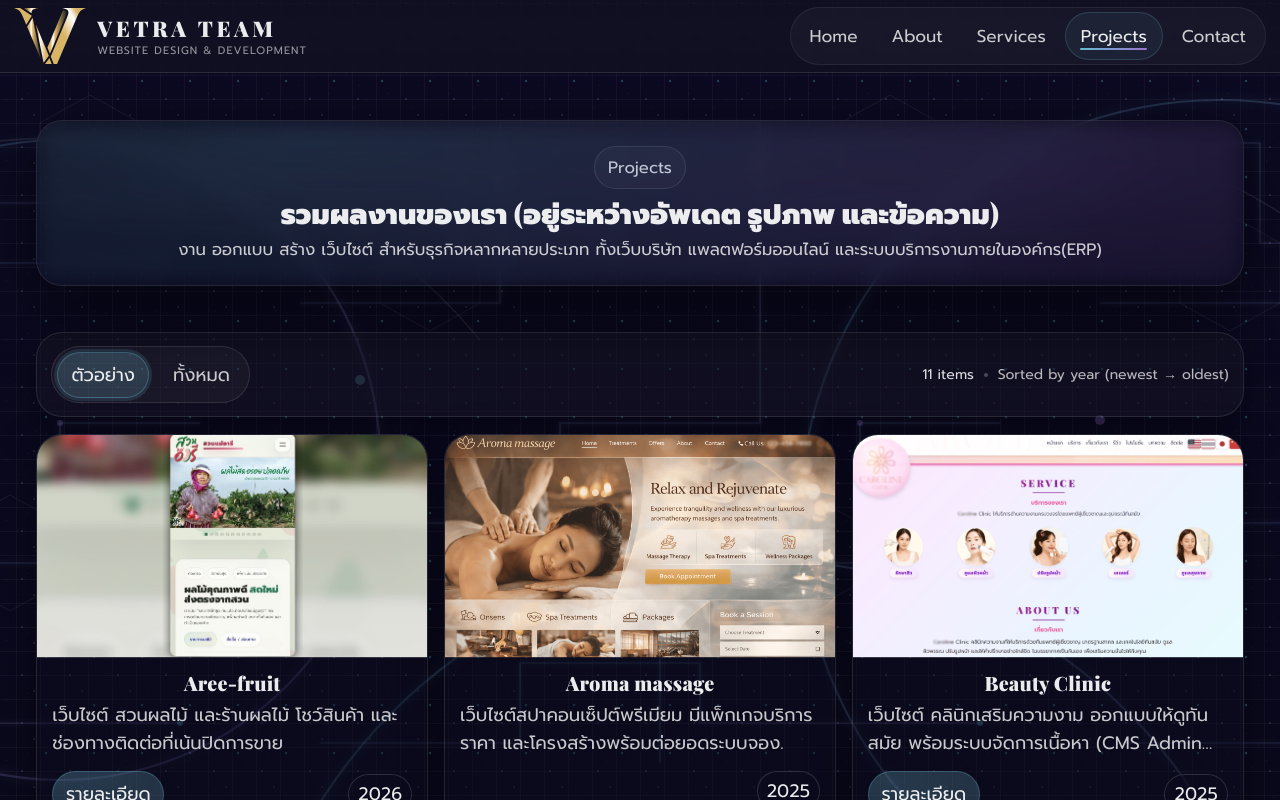
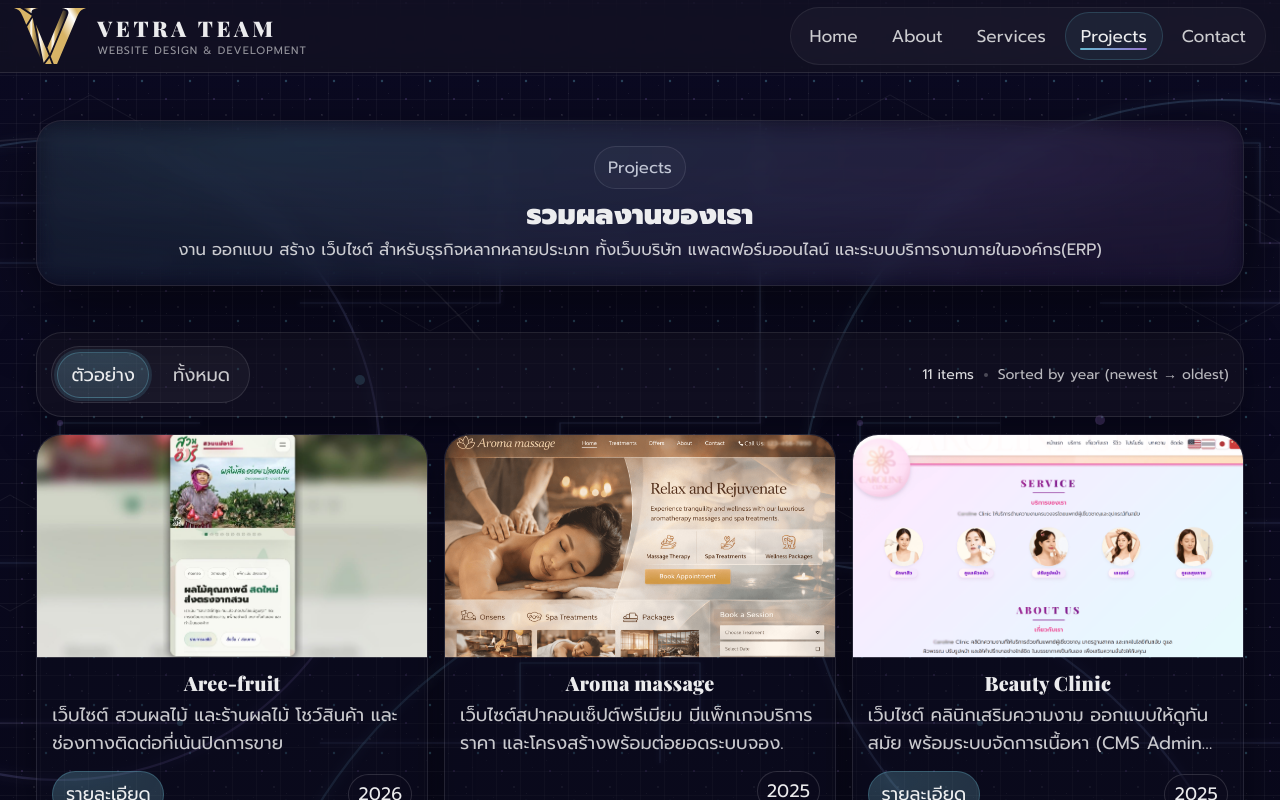
Before and after one commit to P-mm02/vetra-team, a Next.js app: page /projects in a window 1280 px wide. Shown: the top 800 px of the page. Built offline with nearby package versions, Linux system fonts and the light colour scheme; no server answers.

Commit message:
Update project

```diff
--- a/src/app/(site)/projects/page.tsx
+++ b/src/app/(site)/projects/page.tsx
@@ -19,7 +19,7 @@ export default function ProjectsPage() {
             Projects
           </Link>
           <h1 className={styles.title}>
-            รวมผลงานของเรา (อยู่ระหว่างอัพเดต รูปภาพ และข้อความ)
+            รวมผลงานของเรา
           </h1>
 
           <p className={styles.subTitle}>
```
